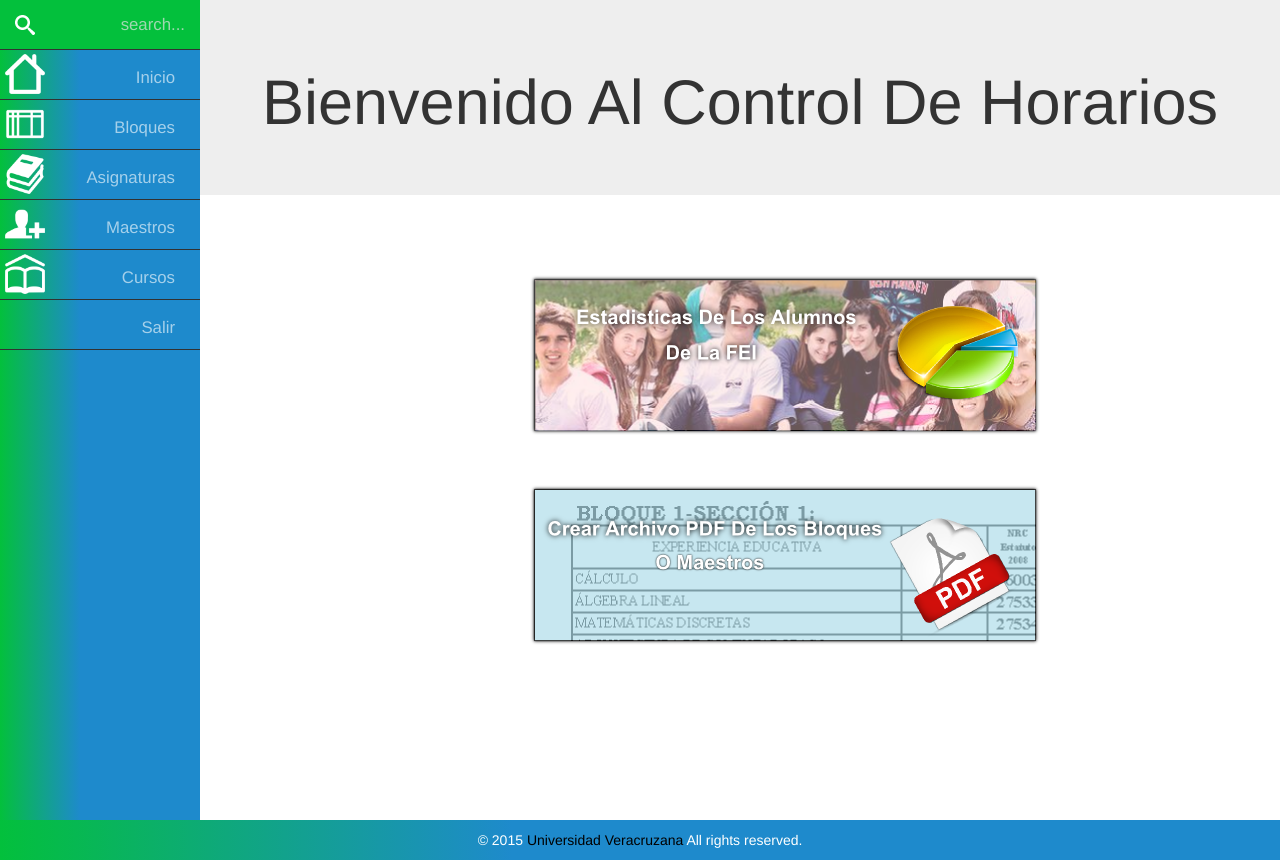
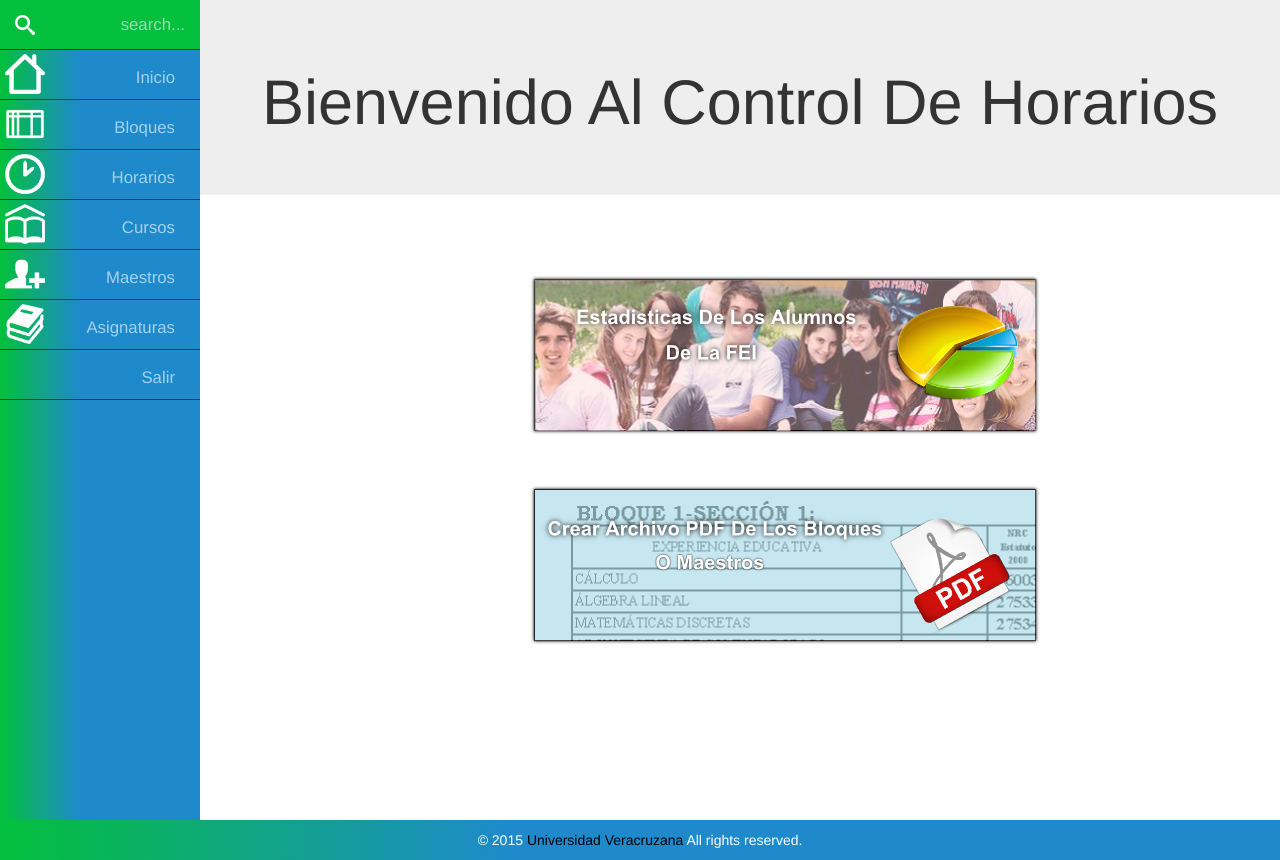
Before and after one commit to Joaesa/ControlUVFEI, a CodeIgniter app: page /ControlUVFEI/ in a window 1280 px wide; the page is wider, and only the part inside the window is pictured. Shown: the part 50-910 px from the top of that part. Run offline with CodeIgniter, Linux system fonts and the light colour scheme; some libraries are stand-ins or nearby versions.

Commit message:
Version 2.0.3

```diff
--- a/application/controllers/welcome.php
+++ b/application/controllers/welcome.php
@@ -19,6 +19,11 @@ class Welcome extends CI_Controller {
 		$this->load->view('TMaterias');
 		$this->load->view('headers/footer');
 	}
+	public function tmaes(){
+		$this->load->view('headers/librerias');
+		$this->load->view('TMaestros');
+		$this->load->view('headers/footer');
+	}
 }
 
 /* End of file welcome.php */
--- a/application/views/headers/Menus/menuprin.php
+++ b/application/views/headers/Menus/menuprin.php
@@ -21,6 +21,28 @@
 			</li>
 			</a>
 
+			<li id="zi">
+				<div class="barra"></div>
+				<img id="icon" src="<?=base_url()?>imagen/time-8-128.png" width="40px" height="40px">
+				<p class="menu">Horarios</p>
+			</li>
+
+			<a href="<?=base_url()?>index.php/Welcome/curso">
+			<li <?php if ($activa == 'curso'){ echo "class='active'"; } ?> id="zi">
+				<div class="barra"></div>
+				<img id="icon" src="<?=base_url()?>imagen/school-128.png" width="40px" height="40px">
+				<p class="menu">Cursos</p>
+			</li>
+			</a>
+
+			<a href="<?=base_url()?>index.php/Welcome/tmaes">
+			<li id="zi">
+				<div class="barra"></div>
+				<img id="icon" src="<?=base_url()?>imagen/add-user-128.png" width="40px" height="40px">
+				<p class="menu">Maestros</p>
+			</li>
+			</a>
+
 			<a href="<?=base_url()?>index.php/Welcome/tmaterias">
 			<li id="zi">
 				<div class="barra"></div>
@@ -31,20 +53,6 @@
 
 			<li id="zi">
 				<div class="barra"></div>
-				<img id="icon" src="<?=base_url()?>imagen/add-user-128.png" width="40px" height="40px">
-				<p class="menu">Maestros</p>
-			</li>
-
-			<a href="<?=base_url()?>index.php/Welcome/curso">
-			<li <?php if ($activa == 'curso'){ echo "class='active'"; } ?> id="zi">
-				<div class="barra"></div>
-				<img id="icon" src="<?=base_url()?>imagen/school-128.png" width="40px" height="40px">
-				<p class="menu">Cursos</p>
-			</li>
-			</a>
-
-			<li id="zi">
-				<div class="barra"></div>
 				<p class="menu">Salir</p>
 			</li>
 		</ul>
```
Also changed, not shown: application/views/TMaestros.php (+8 -8 lines), imagen/time-8-128.png (added).
